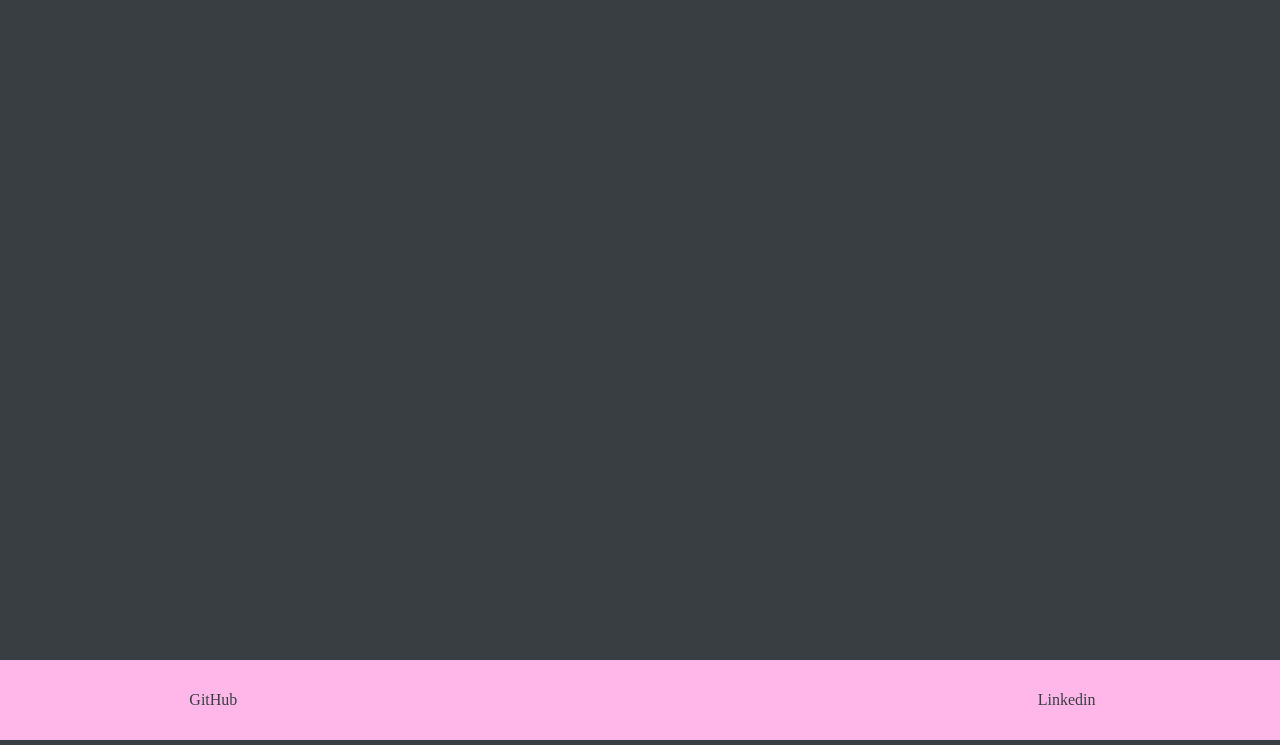
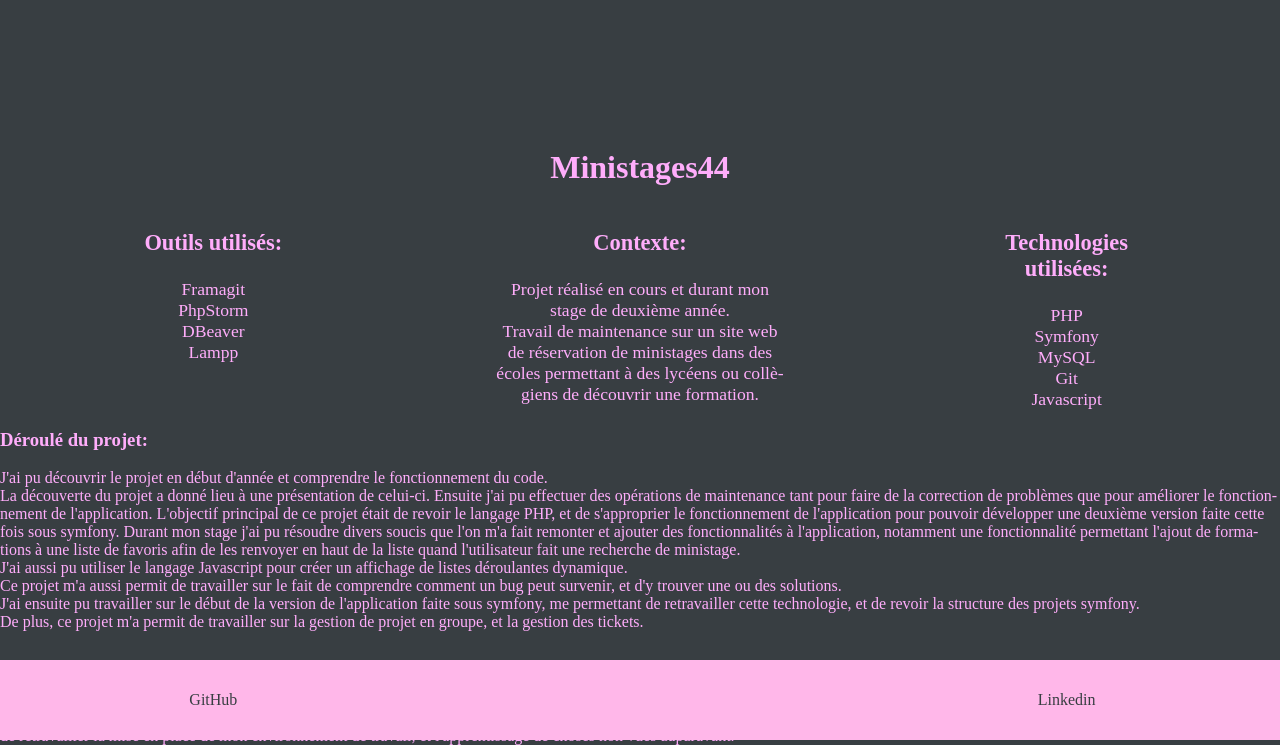
Before and after one commit to jessicalexithymie/jessicalexithymie.github.io, a PHP site: page /ministages.html in a window 1280 px wide. Shown: the part 60-805 px from the top of the page. Run offline with PHP 8.4, Linux system fonts and the light colour scheme.

Commit message:
decided about base template for projects and filled in page for ministage

```diff
--- a/ministages.html
+++ b/ministages.html
@@ -18,7 +18,59 @@
                 </div>
             </header>
             <div class="main_body">
-
+                <div class="projet_main">
+                    <div class="projet_title">
+                        <h1>Ministages44</h1>
+                    </div>
+                    <div class="projet_body">
+                        <div class="projet_body_line">
+                            <div class="projet_section">
+                                <div class="projet_section_title">
+                                    <h3>Outils utilisés:</h3>
+                                </div>
+                                <div class="projet_section_text">
+                                    Framagit<br>PhpStorm<br>DBeaver<br>Lampp
+                                </div>
+                            </div>
+                            <div class="projet_section">
+                                <div class="projet_section_title">
+                                    <h3>Contexte:</h3>
+                                </div>
+                                <div class="projet_section_text">
+                                    Projet réalisé en cours et durant mon stage de deuxième année.<br>
+                                    Travail de maintenance sur un site web de réservation de ministages dans des écoles permettant à des lycéens ou collègiens de découvrir une formation.
+                                </div>
+                            </div>
+                            <div class="projet_section">
+                                <div class="projet_section_title">
+                                    <h3>Technologies utilisées:</h3>
+                                </div>
+                                <div class="projet_section_text">
+                                    PHP<br>Symfony<br>MySQL<br>Git<br>Javascript
+                                </div>
+                            </div>
+                        </div>
+                        <div class="projet_body_line">
+                            <div class="projet_description">
+                                <h3>Déroulé du projet:</h3>
+                                J'ai pu découvrir le projet en début d'année et comprendre le fonctionnement du code.<br>
+                                La découverte du projet a donné lieu à une présentation de celui-ci.
+                                Ensuite j'ai pu effectuer des opérations de maintenance tant pour faire de la correction de problèmes que pour améliorer le fonctionnement de l'application.
+                                L'objectif principal de ce projet était de revoir le langage PHP, et de s'approprier le fonctionnement de l'application pour pouvoir développer une deuxième version faite cette fois sous symfony.
+                                Durant mon stage j'ai pu résoudre divers soucis que l'on m'a fait remonter et ajouter des fonctionnalités à l'application,
+                                notamment une fonctionnalité permettant l'ajout de formations à une liste de favoris afin de les renvoyer en haut de la liste quand l'utilisateur fait une recherche de ministage.<br>
+                                J'ai aussi pu utiliser le langage Javascript pour créer un affichage de listes déroulantes dynamique.<br>
+                                Ce projet m'a aussi permit de travailler sur le fait de comprendre comment un bug peut survenir, et d'y trouver une ou des solutions.<br>
+                                J'ai ensuite pu travailler sur le début de la version de l'application faite sous symfony, me permettant de retravailler cette technologie, et de revoir la structure des projets symfony.<br>
+                                De plus, ce projet m'a permit de travailler sur la gestion de projet en groupe, et la gestion des tickets.
+                                <br>
+                                <br>
+                                <h3>Bilan</h3>
+                                En conclusion, ce projet m'a permit de retravailler les technologies, et outils étudiés l'an dernier, et de travailler des choses nouvelles ou non maitrisées, notamment Javascript et le debug. Mais aussi de retravailler la mise en place de mon environnement de travail, et l'apprentissage de choses non vues auparavant.
+                            </div>
+                        </div>
+                    </div>
+                </div>
             </div>
             <footer>
                 <div class="foot_main">
--- a/style/style.css
+++ b/style/style.css
@@ -170,3 +170,42 @@ footer{
 .projets_link:hover{
     color:#fdf5e6;
 }
+.projet_main{
+    width:100%;
+    display:flex;
+    flex-flow:column;
+    align-items:center;
+}
+.projet_body{
+    width:100%;
+    display:flex;
+    flex-flow:column;
+    justify-content:space-between;
+}
+.projet_body_line{
+    width:100%;
+    display:flex;
+    flex-flow:row;
+    justify-content:space-around;
+}
+.projet_section{
+    width:25%;
+    display:flex;
+    flex-direction:column;
+    align-items:center;
+}
+.projet_section_title{
+    width:50%;
+    text-align: center;
+    font-size:120%;
+}
+.projet_section_text{
+    width:90%;
+    hyphens:auto;
+    text-align: center;
+    font-size:110%;
+}
+.projet_description{
+    width:100%;
+    hyphens:auto;
+}
```
Also changed, not shown: workload.html (+46 -1 lines).
